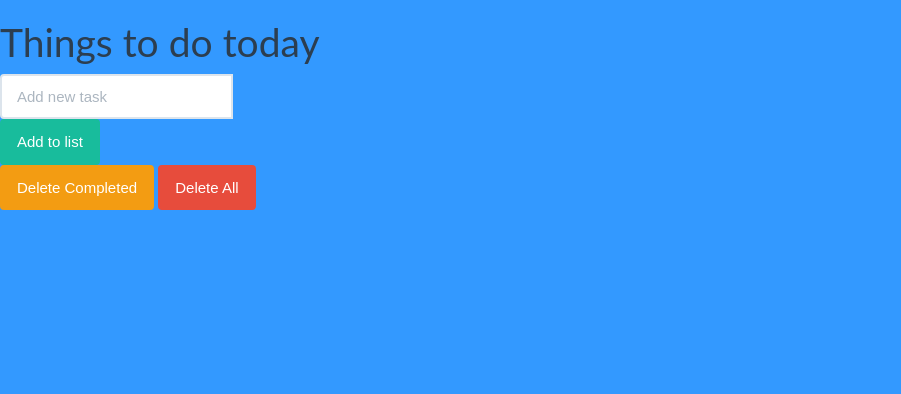
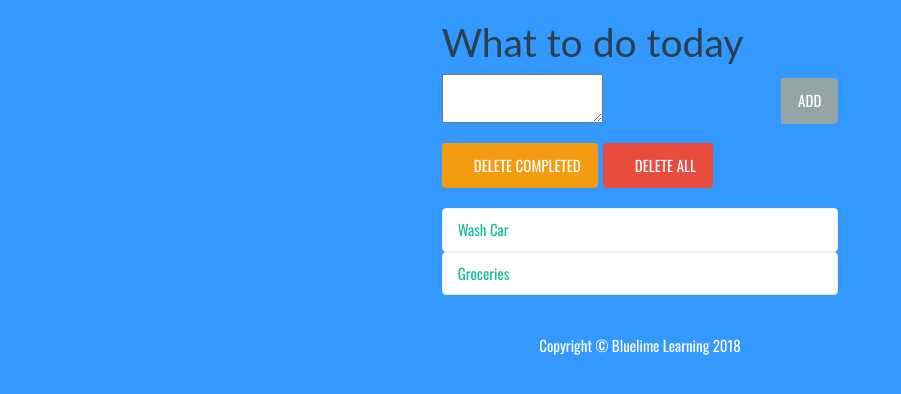
Before and after one commit to devDonovan/todoapp, a Django app: template todolist/templates/todoapp/index.html in a window 1280 px wide. Shown: the top 394 px of the page, without its empty margins (0-901 px from the left). Run offline with Django 3.2, Linux system fonts and the light colour scheme; the template is opened without the code that fills it: values that come from a table or form of the project are taken from there, others are empty; data comes from the database, SQL or seed files in the repository; form fields are guessed from the names that the template uses; some libraries are stand-ins or nearby versions; some web fonts are replaced.

Commit message:
Display database items

```diff
--- a/todolist/static/todolist/styles.css
+++ b/todolist/static/todolist/styles.css
@@ -2,14 +2,14 @@ body {
 	background: #3399ff;
 	font-family: 'Oswald', 'Futura', sans-serif;
 }
-#wrapper {
+wrapper {
 	margin-top: 10% !important;
 }
-#content {
+content {
 	background:#ffff99;
 	padding: 25px;
 }
-#content > h2 {
+content > h2 {
 	font-size: 18px;
 	text-align: center;
 	padding-top: 0;
@@ -28,7 +28,7 @@ footer {
 	margin-top: 20px;
 	color: white;
 }
-#add-btn {
+add-btn {
 	background-color:green;
 	border-color:green;
 }
--- a/todolist/templates/todoapp/index.html
+++ b/todolist/templates/todoapp/index.html
@@ -1,27 +1,78 @@
 {% load static %}
-<!doctype html>
+<!DOCTYPE html>
 <html lang="en">
 	<head>
-    <!-- Required meta tags -->
 		<meta charset="utf-8">
-    <meta name="viewport" content="width=device-width, initial-scale=1, shrink-to-fit=no">
+		<meta http-equiv="X-UA-Compatible" content="IE=edge">
+		<meta name="viewport" content="width=device-width, initial-scale=1">
+		<title>TodoList App</title>
+
+		<link href="https://fonts.googleapis.com/css?family=Oswald" rel="stylesheet">
 
 		<!-- Bootstrap CSS -->
-    <link rel="stylesheet" href="{%static 'todolist/bs/css/flatly.min.css'%}"/>
-    <link rel="stylesheet" href="{%static 'todolist/styles.css' %}" />
-
-    <title>ToDo List</title>
+		<link rel="stylesheet" href="{% static 'todolist/bs/css/flatly.min.css' %}" />
+		<link rel="stylesheet" href="{% static 'todolist/styles.css' %}" />
 	</head>
 	<body>
-    <h1>Things to do today</h1>
-    <div class="input-group mb-3">
-  <input type="text" class="form-control" placeholder="Add new task" aria-label="Recipient's username" aria-describedby="button-addon2">
-  <div class="input-group-append">
-    <button class="btn btn-success" type="button" id="button-addon2">Add to list</button>
+
+		<div class="container-fluid" id="wrapper">
+
+			<div class="row">
+				<div class="col-lg-4 col-lg-offset-4" id="content">
+					<h1>What to do today </h1>
+
+					<form action="{% url 'add' %}" method="POST" role="form">
+						{% csrf_token %}
+						<div class="form-group">
+							<div class="input-group">
+								{{ form.text}}
+							  <span class="input-group-btn">
+								  <button type="submit" class="btn btn-default" id="add-btn">ADD</button>
+							  </span>
 							</div>
 						</div>
-    <button type="button" class="btn btn-warning">Delete Completed</button>
-    <button type="button" class="btn btn-danger">Delete All</button>
+					</form>
+
+					<div class="row t10">
+						<div class="col-lg-12">
+							<div class="btn-toolbar">
+								<div class="btn-group">
+									<a href="{% url 'deletecompleted'%}">
+									<button type="button" class="btn btn-warning">
+										<i class="glyphicon glyphicon-trash"></i> DELETE COMPLETED
+									</button></a>
+								</div>
+								<div class="btn-group">
+										<a href="{% url 'deleteall' %}">
+									<button type="button" class="btn btn-danger">
+										<i class="glyphicon glyphicon-trash"></i> DELETE ALL
+									</button></a>
+								</div>
+							</div>
+						</div>
+					</div>
+
+					<ul class="list-group t20">
+						{% for todolist  in todo_items %}
+							{% if todolist.completed %}
+							<li class="list-group-item todo-completed">{{todolist.text}}</li>
+							{% else %}
+							<a href="{% url 'completed' todolist.id %}"><li class="list-group-item ">{{todolist.text}}</li></a>
+							{% endif %}
+						    {% endfor %}
+
+					</ul>
+				</div>
+			</div>
+			<footer>
+				<div class="row pad">
+					<div class="col-lg-12 text-center">
+						Copyright &copy; Bluelime Learning 2018
+					</div>
+				</div>
+			</footer>
+		</div>
+
 
 	</body>
 </html>
--- a/todolist/views.py
+++ b/todolist/views.py
@@ -1,6 +1,9 @@
 from django.shortcuts import render
+from .models import Todolist
 
 # Create your views here.
 
 def index(request):
-    return render(request,'todoapp/index.html')
+    todo_items = Todolist.objects.order_by('id')
+    context = {'todo_items' : todo_items}
+    return render(request,'todoapp/index.html', context)
```
Lines whose indentation alone changed are shown as unchanged.
